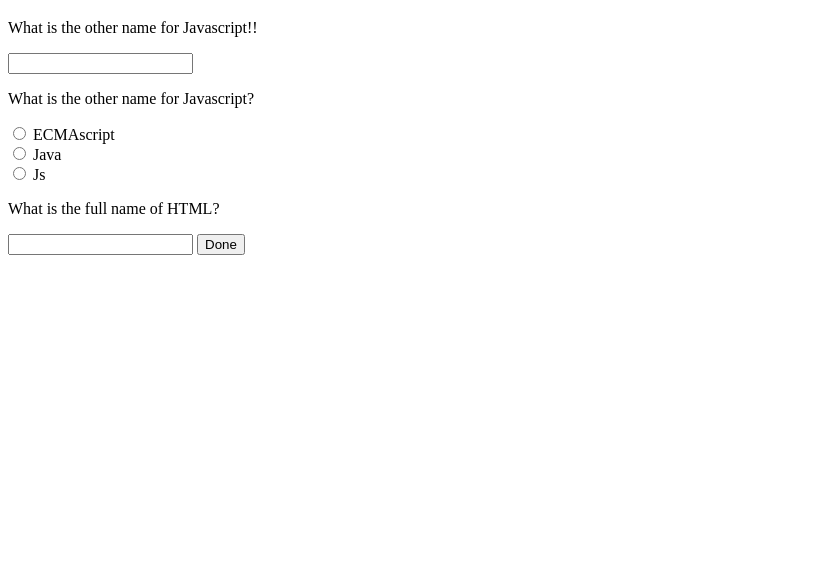
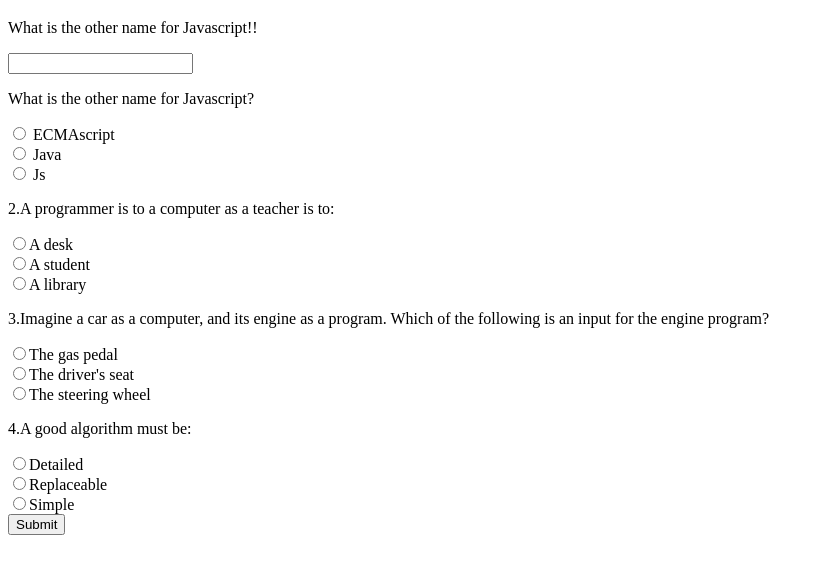
Before and after one commit to jessyndavi/QUIZ-BOARD, a plain HTML site: page index.html in a window 1280 px wide. Shown: the part 61-634 px from the top of the page, without its empty margins (0-824 px from the left). Drawn offline with Linux system fonts and the light colour scheme; files that its build step writes are made by us from their sources; files whose address does not match are found by name; a web font is replaced by a local one.

Commit message:
Update index.html

```diff
--- a/index.html
+++ b/index.html
@@ -25,22 +25,33 @@
 <input type = "radio" id = "mc" name = "question2" value = "Java"> Java<br>
 <input type = "radio" id = "mc" name = "question2" value = "Js"> Js<br>
 
-<p>What is the full name of HTML?</p>
-<input id = "textbook" type = "text" name = "question3">
+<p>2.A programmer is to a computer as a teacher is to:</p>
+    <input type="radio" id="mc" name="question2" value="A desk">A desk<br>
+    <input type="radio" id="mc" name="question2" value="A student">A student<br>
+    <input type="radio" id="mc" name="question2" value="A library">A library<br>
+
+    <p>3.Imagine a car as a computer, and its engine as a program.
+       Which of the following is an input for the engine program?</p>
+       <input type="radio" id="mc" name="question3" value="The gas pedal">The gas pedal<br>
+       <input type="radio" id="mc" name="question3" value="The driver's seat">The driver's seat<br>
+       <input type="radio" id="mc" name="question3" value="The steering wheel">The steering wheel<br>
+
+       <p>4.A good algorithm must be:</p>
+       <input type="radio" id="mc" name="question4" value="Detailed">Detailed<br>
+       <input type="radio" id="mc" name="question4" value="Replaceable">Replaceable<br>
+       <input type="radio" id="mc" name="question4" value="Simple">Simple<br>
 
 
-<input id = "button" type = "button" value = "Done" onclick = "check();">
+       <input id="button" type="button" value="Submit" onclick="check()">
+  </form>
 
+  <div id="after_submit">
 
-</form>
-
-<div id = "after_submit">
-<p id = "number correct"></p>
-<img id = "picture">
-
-</div>
-</html>
+    <p id="message"></p>
+    <p id="number_correct"></p>
+    <img id = "picture">
+  </div>
+    <script src="js/scripts.js"></script>
 
 </body>
-
 </html>
```
